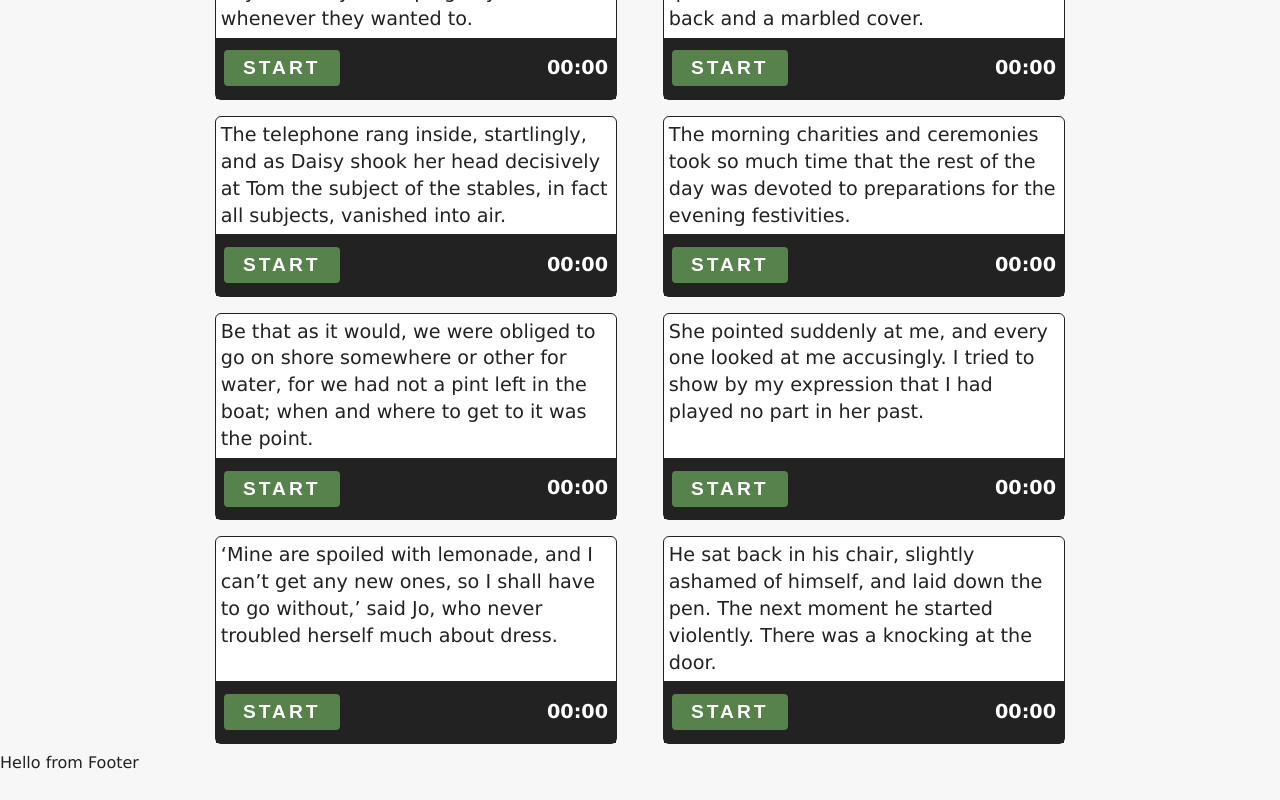
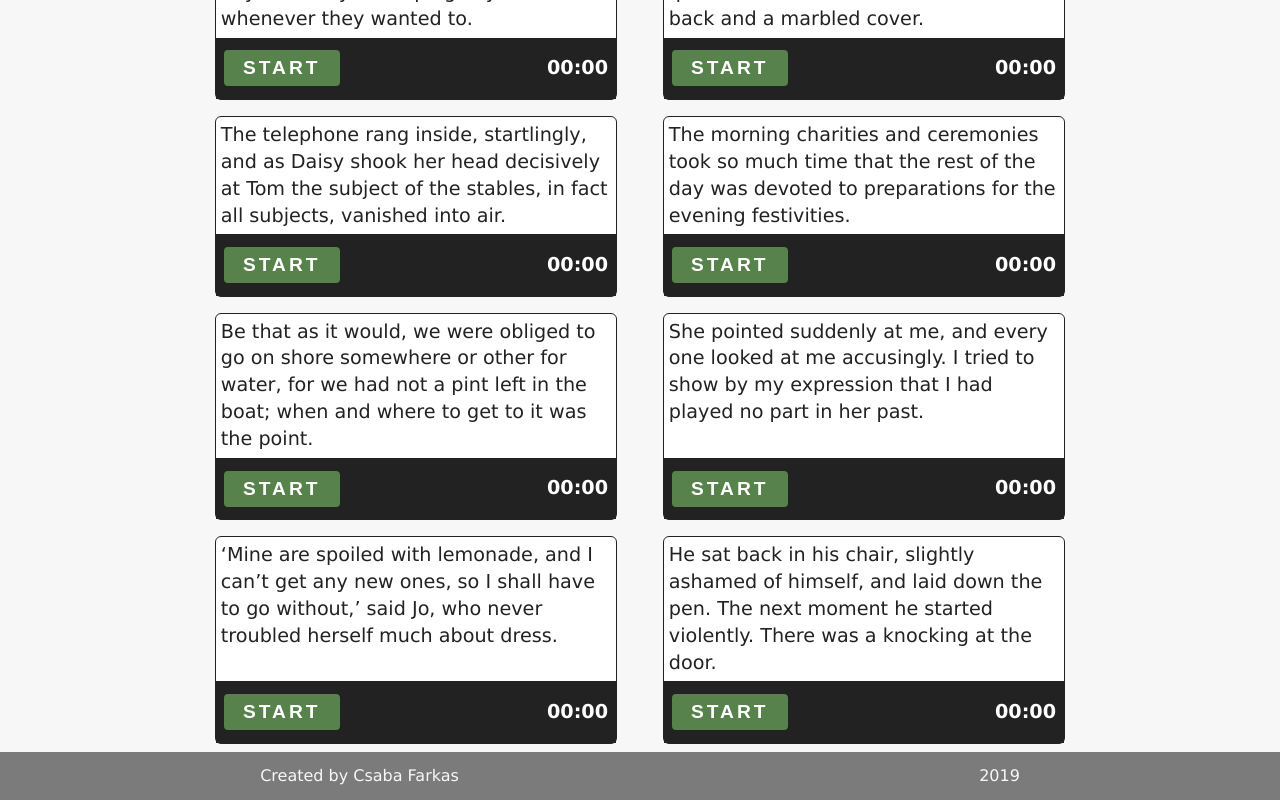
Before and after one commit to lastminute84/fsta, a React (Create React App) app: page /exercises in a window 1280 px wide. Shown: the part 2582-3382 px from the top of the page. Before the commit the page ends 3356 px from the top, so only its background shows below. Built offline with nearby package versions, Linux system fonts and the light colour scheme.

Commit message:
Created a minimalist footer

```diff
--- a/src/App.css
+++ b/src/App.css
@@ -181,6 +181,25 @@ h6 {
   }
 }
 /* end of navbar */
+
+/* Footer */
+.footer {
+  background-color: rgba(0, 0, 0, 0.5);
+  display: flex;
+  min-height: 3rem;
+  flex-direction: column;
+  align-items: center;
+  color: var(--offWhite);
+}
+
+@media screen and (min-width: 425px) {
+  .footer {
+    flex-direction: row;
+    justify-content: space-around;
+  }
+}
+
+/* end of Footer */
 /* Hero */
 .defaultHero,
 .roomsHero {
--- a/src/components/Footer.js
+++ b/src/components/Footer.js
@@ -1,5 +1,11 @@
 import React from 'react'
 
 export default function Footer() {
-  return <div>Hello from Footer</div>
+  const date = new Date()
+  return (
+    <footer className="footer">
+      <p>Created by Csaba Farkas</p>
+      <p>{date.getFullYear()}</p>
+    </footer>
+  )
 }
```
